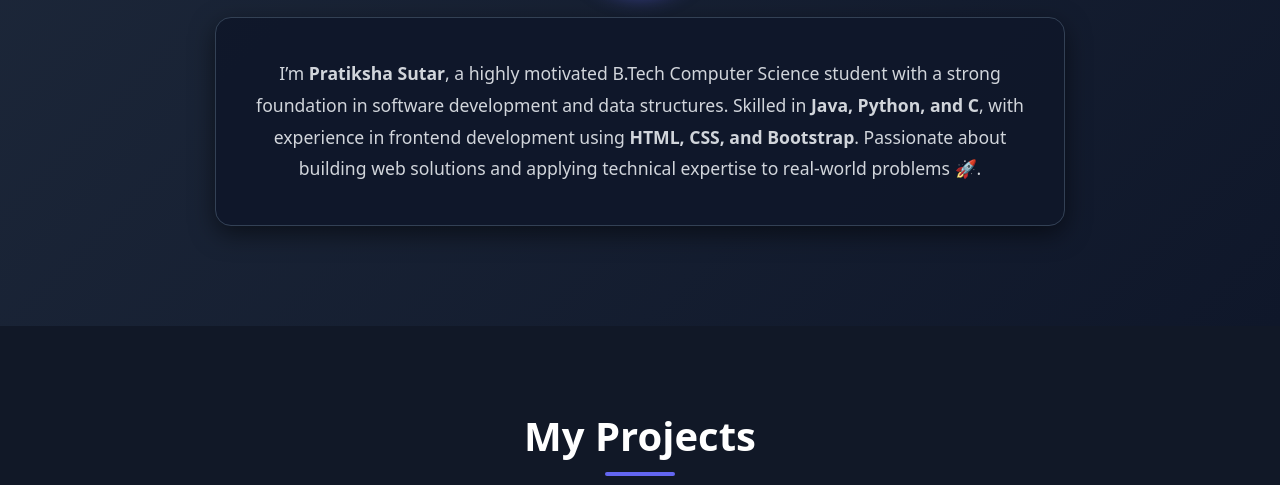
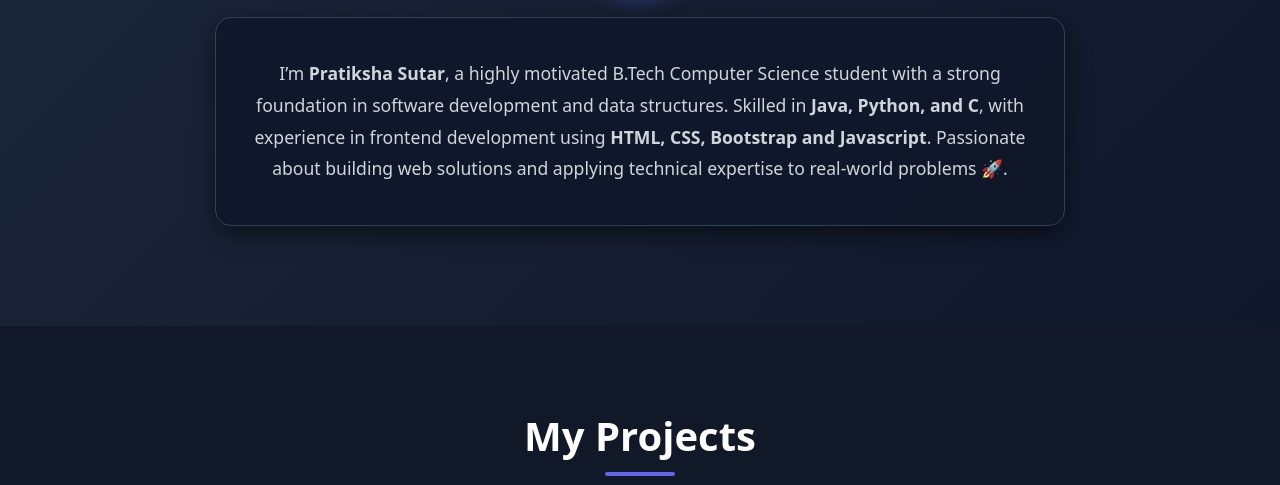
Before and after one commit to Pratiksha10sutar/Portfolio, a plain HTML site: page index.html in a window 1280 px wide. Shown: the part 1140-1625 px from the top of the page. Drawn offline with nearby package versions, Linux system fonts and the light colour scheme.

Commit message:
new index html file

```diff
--- a/index.html
+++ b/index.html
@@ -51,7 +51,7 @@
         I’m <b>Pratiksha Sutar</b>, a highly motivated B.Tech Computer Science student
         with a strong foundation in software development and data structures.
         Skilled in <b>Java, Python, and C</b>, with experience in frontend development
-        using <b>HTML, CSS, and Bootstrap</b>.
+        using <b>HTML, CSS, Bootstrap and Javascript</b>.
         Passionate about building web solutions and applying technical expertise
         to real-world problems 🚀.
       </p>
```
